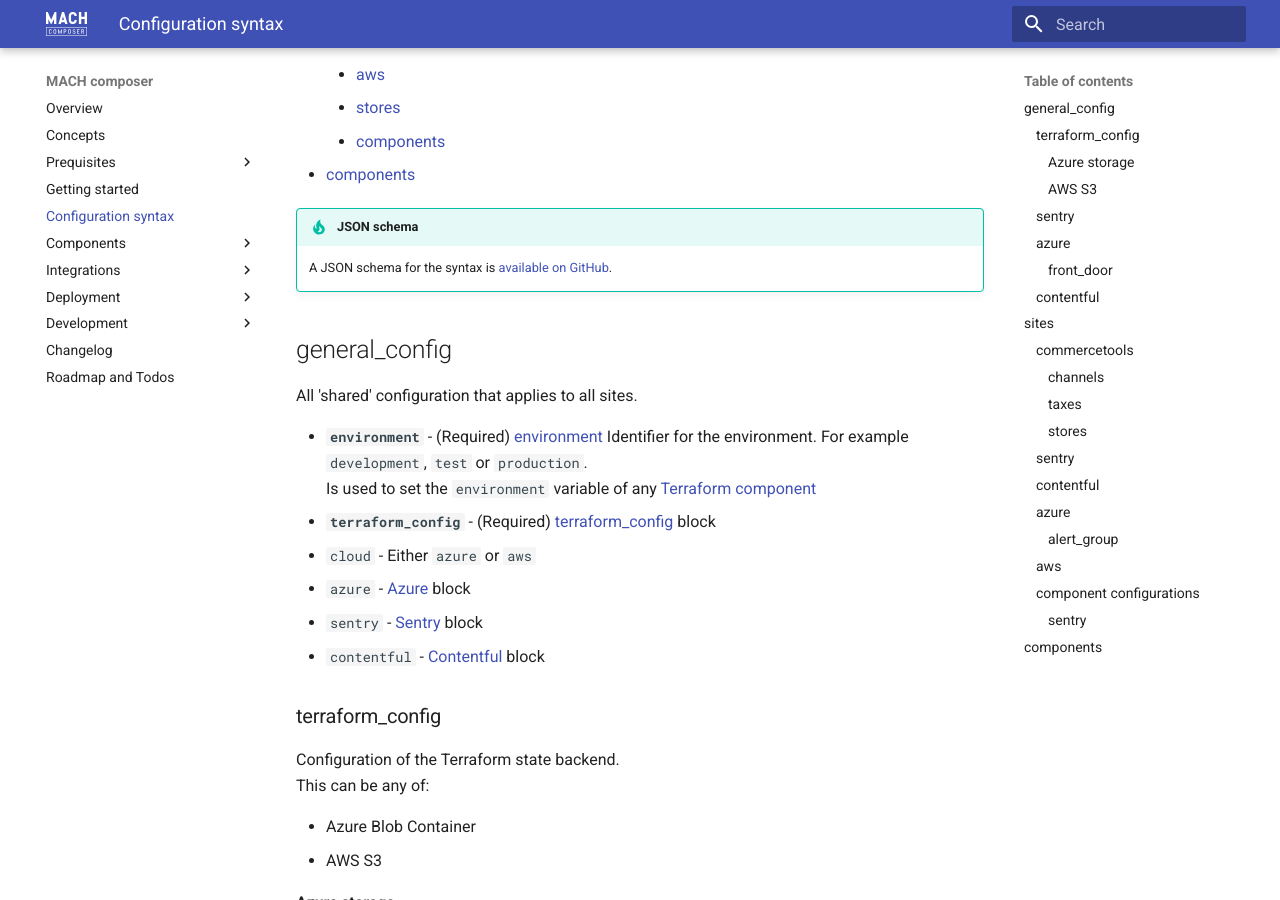
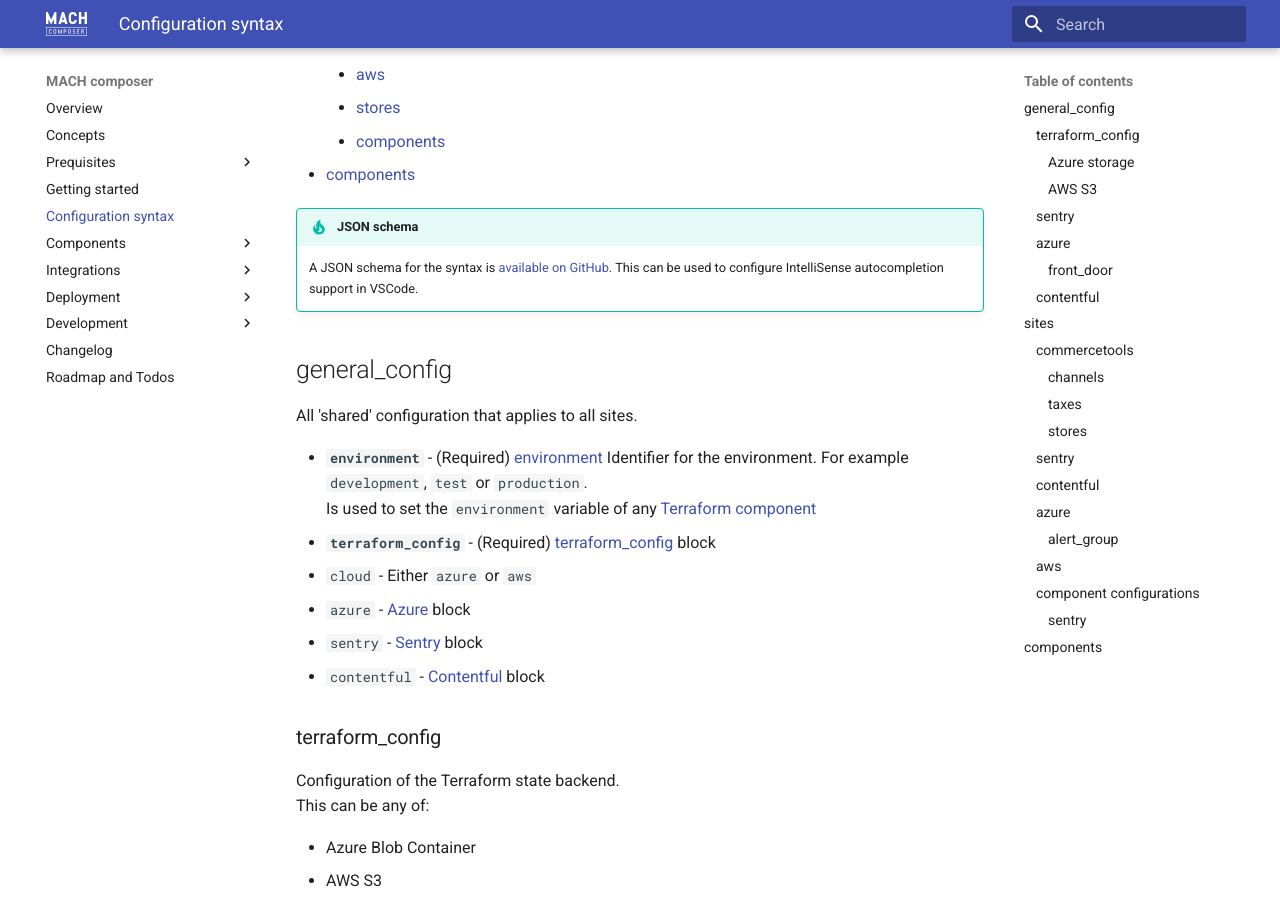
Before and after one commit to mach-composer/mach-composer-cli, an MkDocs documentation site: the page built from docs/src/syntax.md, in a window 1280 px wide and 900 px high, scrolled down 697 px. Built offline with MkDocs 1.6.1 and Material for MkDocs 9.7.7, drawn with Linux system fonts in a browser that asks for light colours; a script that is not in the unit is left out.

Commit message:
Update syntax.md

```diff
--- a/docs/src/syntax.md
+++ b/docs/src/syntax.md
@@ -25,7 +25,7 @@ The configuration file has the following structure:
 
 
 !!! tip "JSON schema"
-    A JSON schema for the syntax is [available on GitHub](https://github.com/labd/mach-composer/blob/master/schema.json).
+    A JSON schema for the syntax is [available on GitHub](https://github.com/labd/mach-composer/blob/master/schema.json). This can be used to configure IntelliSense autocompletion support in VSCode.
 
 ## general_config
 All 'shared' configuration that applies to all sites.
```
